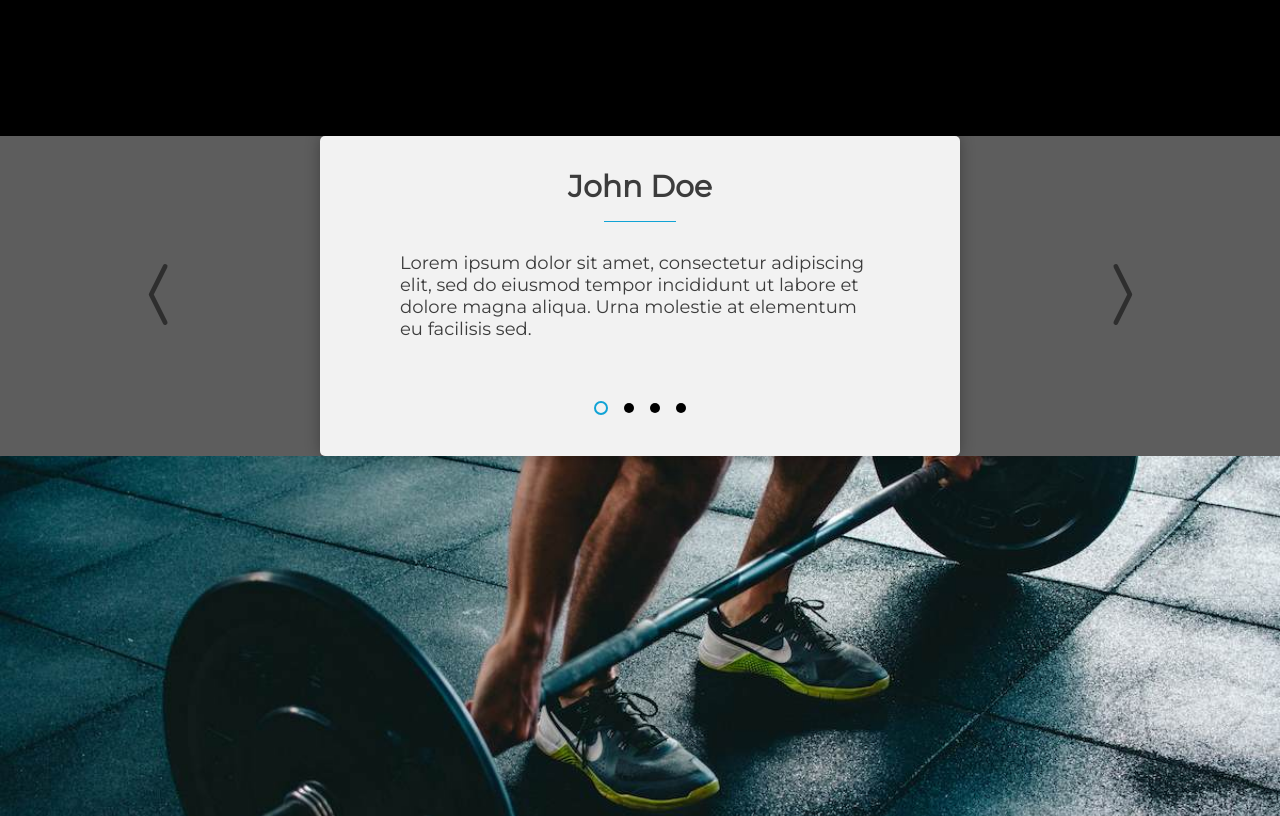
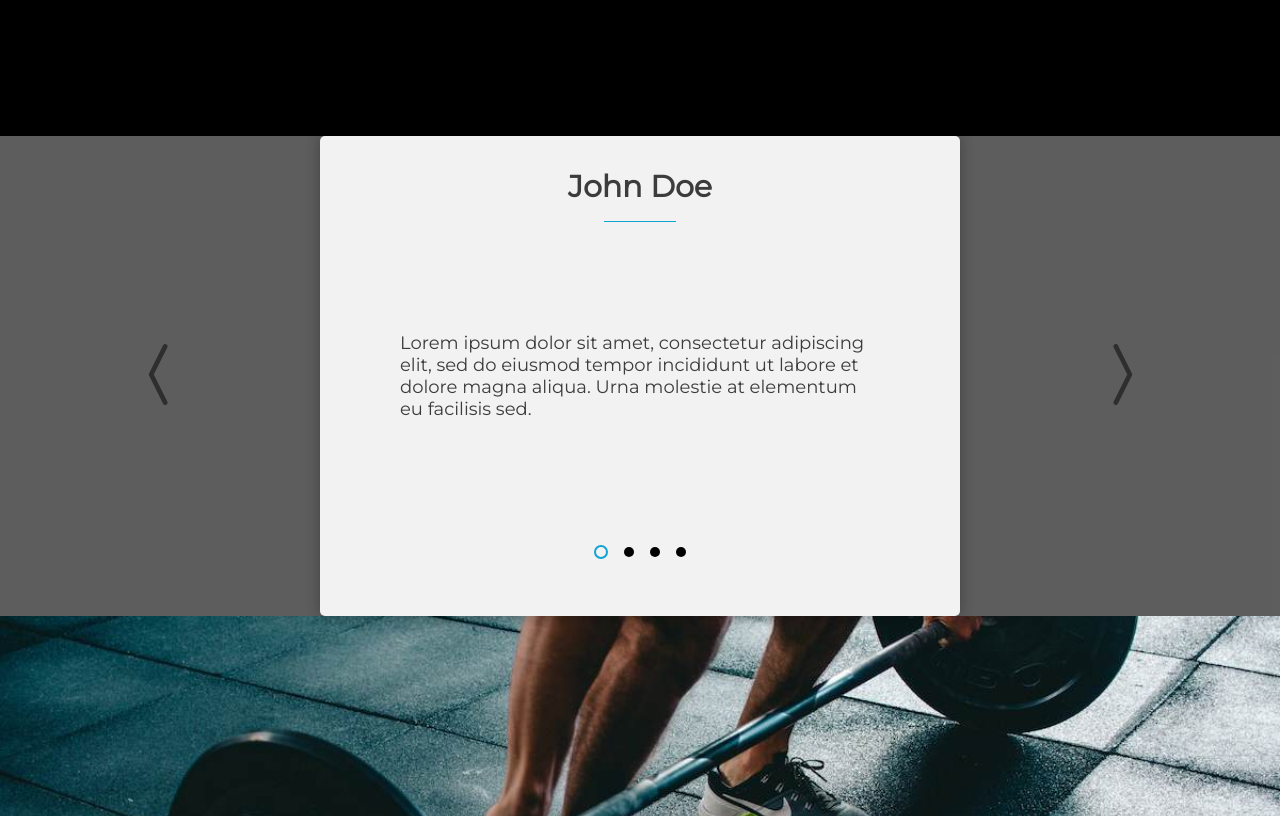
Before and after one commit to kmlibin/concierge-wellnessPT, a React (Create React App) app: page / in a window 1280 px wide. Shown: the part 660-1476 px from the top of the page. Built offline with nearby package versions, Linux system fonts and the light colour scheme; a web font is replaced by a local one.

Commit message:
adjusted height of testimonial container

```diff
--- a/src/components/Testimonials/Testimonials.scss
+++ b/src/components/Testimonials/Testimonials.scss
@@ -4,7 +4,7 @@
   background-color: $greyRGBA;
   color: $blackText;
   width: $fullWidth;
-  min-height: 40vh;
+  min-height: 60vh;
   display: flex;
   justify-content: center;
   font-family: $bodyFont;
```
